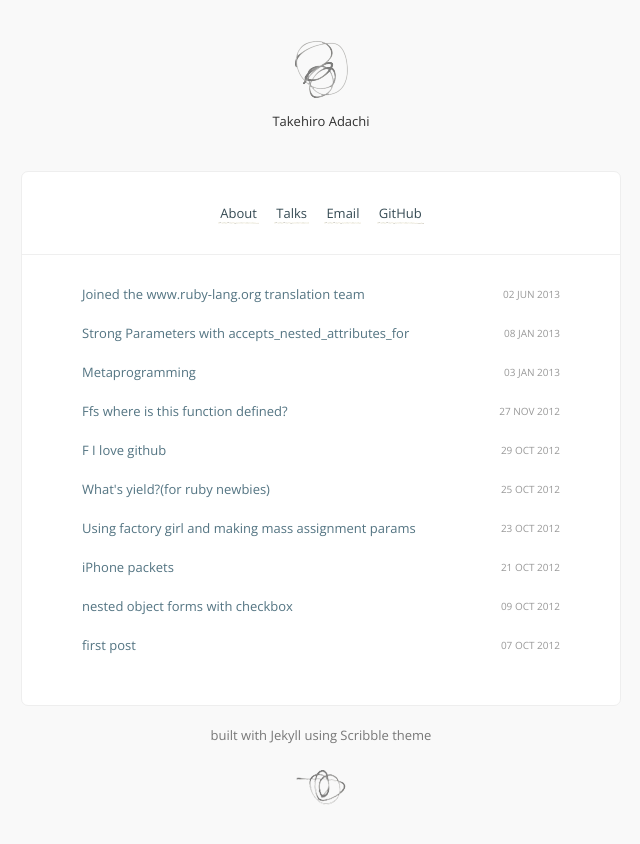
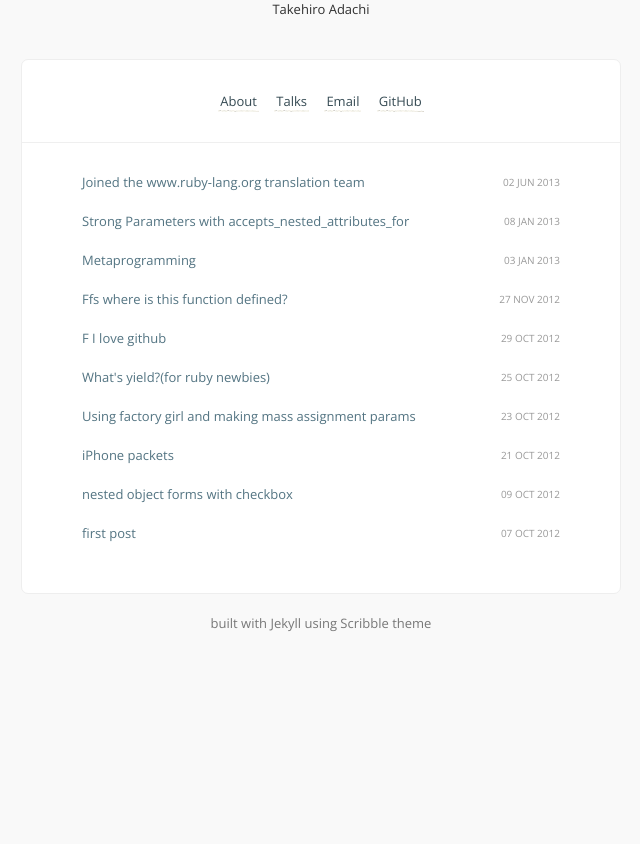
Before and after one commit to take/take.github.io, a Jekyll site: the page built from index.html, in a window 1280 px wide. Shown: the top 844 px of the page, without its empty margins (319-959 px from the left). Built offline with Jekyll 4.4.1, drawn with Linux system fonts in a browser that asks for light colours; Markdown is read by kramdown in place of the engine named in the settings; comment, search, counter and statistics services are not loaded.

Commit message:
Change favicon and delete images

```diff
--- a/_includes/footer.html
+++ b/_includes/footer.html
@@ -1,6 +1,3 @@
 <footer>
   <a href="http://github.com/muan/scribble" class="muted">built with Jekyll using Scribble theme</a>
-  <br />
-  <br />
-  <img src="/images/scribble2.png" alt="scribble" />
 </footer>
--- a/_includes/head.html
+++ b/_includes/head.html
@@ -1,4 +1,4 @@
-<link href='/images/fav.png' rel='shortcut icon'>
+<link href='/images/favicon.ico' rel='shortcut icon'>
 <link href='http://fonts.googleapis.com/css?family=Open+Sans:400,700' rel='stylesheet' type='text/css' />
 <link href='/stylesheets/style.css' rel='stylesheet' type='text/css' />
 <link href='/stylesheets/syntax.css' rel='stylesheet' type='text/css' />
--- a/_includes/header.html
+++ b/_includes/header.html
@@ -1,4 +1,3 @@
 <header>
-<a id="go-back-home" href="/"><img src="/images/scribble.png" alt="scribble" width="53" height="59"></a>
-<p>{{ site.title }}</p>
+  <p>{{ site.title }}</p>
 </header>
```
Also changed, not shown: other parts of _includes/head.html (+1 -1 lines), images/404.png (deleted), images/fav.png (deleted), images/favicon.ico (added), images/og.png (deleted), images/scribble.png (deleted), images/scribble2.png (deleted), images/scribble3.png (deleted).
